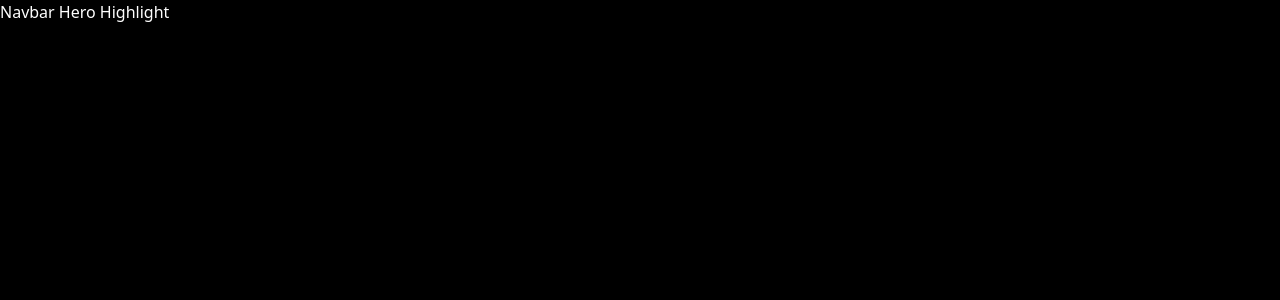
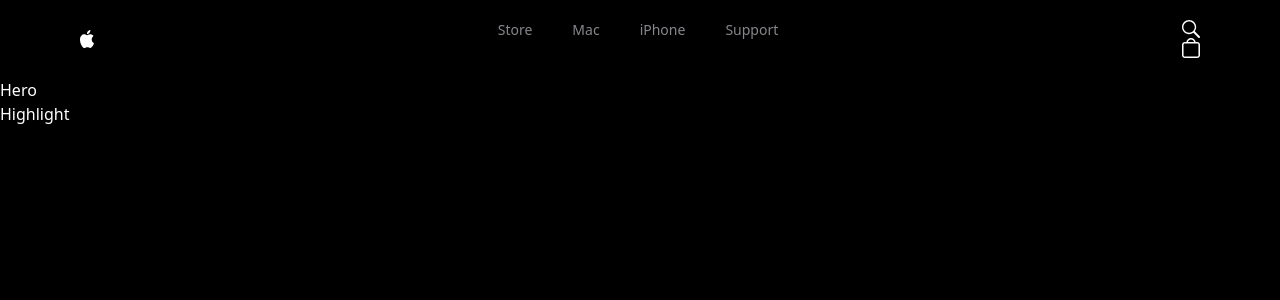
Before and after one commit to Guocork/apple_website, a React (Vite) app: page / in a window 1280 px wide. Shown: the top 300 px of the page. Built offline with nearby package versions, Linux system fonts and the light colour scheme.

Commit message:
学习了解tailwindcss

```diff
--- a/src/App.jsx
+++ b/src/App.jsx
@@ -1,11 +1,14 @@
+import Hero from "./components/Hero"
+import Highlight from "./components/Highlight"
+import Navbar from "./components/Navbar"
 
 
 const App = () => {
   return (
     <main className="bg-black">
-      Navbar
-      Hero
-      Highlight
+      <Navbar/>
+      <Hero/>
+      <Highlight/>
     </main>
   )
 }
--- /dev/null
+++ b/src/components/Hero.jsx
@@ -0,0 +1,9 @@
+
+
+const Hero = () => {
+  return (
+    <div>Hero</div>
+  )
+}
+
+export default Hero
--- /dev/null
+++ b/src/components/Highlight.jsx
@@ -0,0 +1,9 @@
+
+
+const Highlight = () => {
+  return (
+    <div>Highlight</div>
+  )
+}
+
+export default Highlight
--- /dev/null
+++ b/src/components/Navbar.jsx
@@ -0,0 +1,27 @@
+import { appleImg, bagImg, searchImg } from "../utils"
+import { navLists } from "../constants";
+
+const Navbar = () => {
+  return (
+    <header className="w-full py-5 sm:px-10 px-s flex justify-between items-center">
+        <nav className="flex w-full screen-max-width">
+            <img src={ appleImg } alt="Apple" width={14} height={18} />
+
+            <div className="flex flex-1 justify-center max-sm:hidden">
+                {navLists.map((nav,i) => (
+                    <div key={i} className="px-5 text-sm cursor-pointer text-gray hover:text-white transition-all">
+                        {nav}
+                    </div>
+                ))}
+            </div>
+
+            <div>
+                <img src={searchImg} alt="search" width={18} height={18}/>
+                <img src={bagImg} alt="bag" width={18} height={18}/>
+            </div>
+        </nav>
+    </header>
+  )
+}
+
+export default Navbar
--- a/src/index.css
+++ b/src/index.css
@@ -22,7 +22,7 @@
   touch-action: none;
 }
 
-.scrim-max-width {
+.screen-max-width {
   margin-inline-start: auto;
   margin-inline-end: auto;
   position: relative;
```
